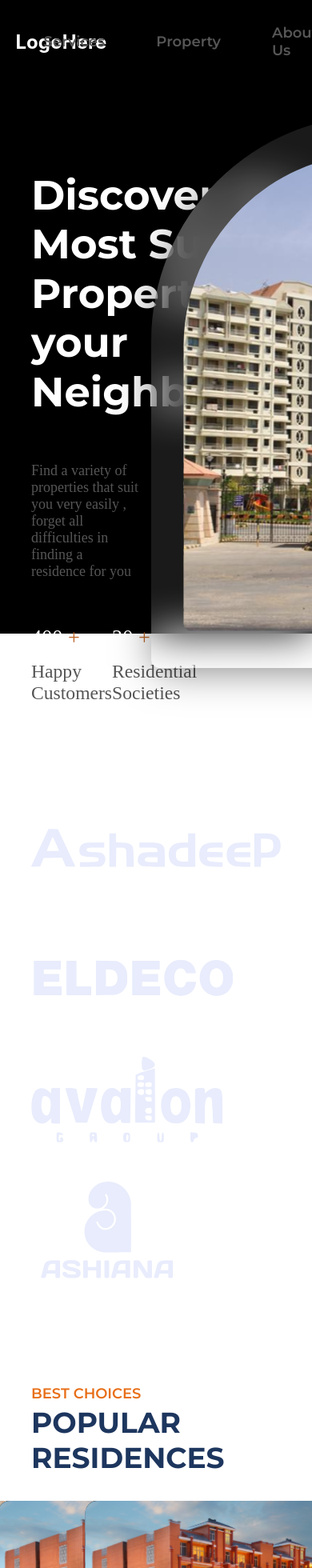
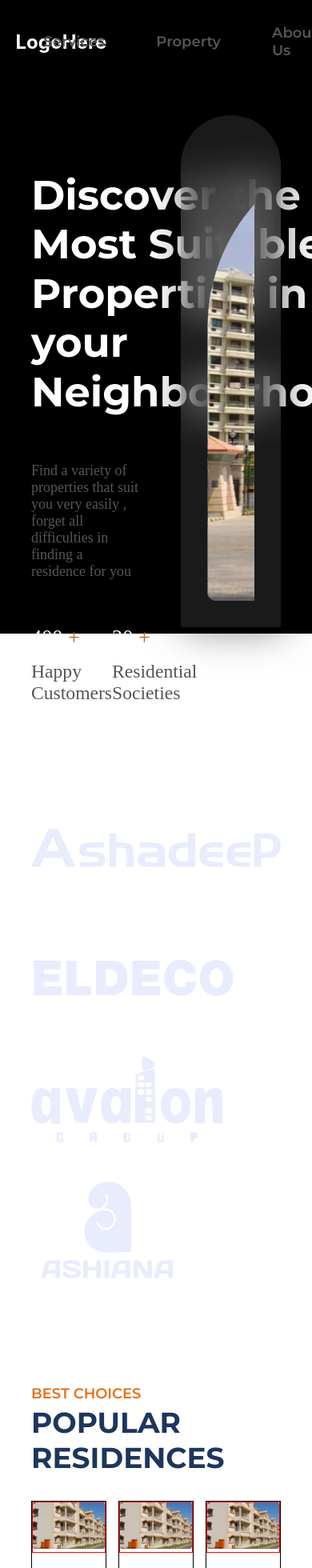
Before and after one commit to JatinYdav/PropertyCloud, a React (Create React App) app: page / in a window 390 px wide. Shown: the top 1960 px of the page at 80% size. Built offline with nearby package versions, Linux system fonts and the light colour scheme; a web font is replaced by a local one.

Commit message:
Fixed Unresponsive images

```diff
--- a/src/Components/LandingPage.jsx
+++ b/src/Components/LandingPage.jsx
@@ -1,6 +1,6 @@
 import React from "react";
 import "../Styles/LandingPage.css";
-import HeroImage from "../Svgs/HeroImage";
+
 const LandingPage = () => {
   return (
     <div className="lander">
@@ -25,7 +25,7 @@
           </div>
         </div>
           <div className="heroimgcontainer">
-            <HeroImage/>
+            <div className="heroimg"></div>
         </div>
       </div>
     </div>
--- a/src/Components/SubComponents/ResidenceCard.jsx
+++ b/src/Components/SubComponents/ResidenceCard.jsx
@@ -1,19 +1,23 @@
 import React from 'react'
 import MapPin from '../../Svgs/MapPin'
 import '../../Styles/SubComponentStyles/ResidenceCard.css'
+import Residence1 from '../../Svgs/Residence/Residence1Photo (4).svg'
 const ResidenceCard = (props) => {
   return (
     <div className="{props.className} card">
-        <div className="cardimg">
-            {props.display}
-        </div>
-        <div className="cardinfo">
-            <h2 className='rlocation'><MapPin/>{props.location}</h2>
-            <h1 className='rname'>{props.name}</h1>
-            <h2 className='rdescription'>{props.description}</h2>
-        </div>
+      <div className="cardimg">
+        <img src={Residence1} alt="r1" className='cardimgg'/>
+      </div>
+      <div className="cardinfo">
+        <h2 className="rlocation">
+          <MapPin />
+          {props.location}
+        </h2>
+        <h1 className="rname">{props.name}</h1>
+        <h2 className="rdescription">{props.description}</h2>
+      </div>
     </div>
-  )
+  );
 }
 
 export default ResidenceCard
--- a/src/Styles/ContactSection.css
+++ b/src/Styles/ContactSection.css
@@ -8,6 +8,5 @@
 }
 
 .contactimg {
-  border: 1px solid green;
   height: 100%;
 }
--- a/src/Styles/LandingPage.css
+++ b/src/Styles/LandingPage.css
@@ -6,6 +6,7 @@
   display: flex;
   align-items: flex-start;
   justify-content: center;
+
 }
 
 .herosection {
@@ -14,7 +15,7 @@
   display: flex;
   align-items: flex-start;
   justify-content: space-between;
-
+  gap: 2em;
 }
 
 .heroinfo {
@@ -111,10 +112,19 @@
   box-shadow: 4px 2px 50px 0px rgba(0, 0, 0, 0.5);
   backdrop-filter: blur(26.421232223510742px);
   display: flex;
-  width: 565.554px;
-  height: 691px;
-  padding: 28.191px 40.595px;
-  justify-content: space-between;
+  width: 40%;
+  height: 40em;
+  padding:  33px;
+  justify-content: center;
   align-items: center;
   flex-shrink: 0;
 }
+
+.heroimg{
+  background-image: url('../Svgs/BackgroundSvgs/J570811908.main-entrance\ 1\ \(1\).svg');
+  background-repeat: no-repeat;
+  background-size:cover;
+  width: 100%;
+  border-radius: 18em 18em 10.568px 10.568px;
+  height: 100%;
+}
--- a/src/Styles/PopularResidences.css
+++ b/src/Styles/PopularResidences.css
@@ -46,5 +46,15 @@
   justify-content: center;
   flex-direction: column;
   gap: 1em;
+  border: 1px solid black;
+}
 
+.cardimg{
+  border: 1px solid red;
+  width: 100%;
+  height: 50%;
 }
+
+.cardimgg{
+  width: 100%;
+}
```
Also changed, not shown: src/Svgs/BackgroundSvgs/J570811908.main-entrance 1 (1).svg (added), src/Svgs/Residence/Residence1Photo (4).svg (added).
